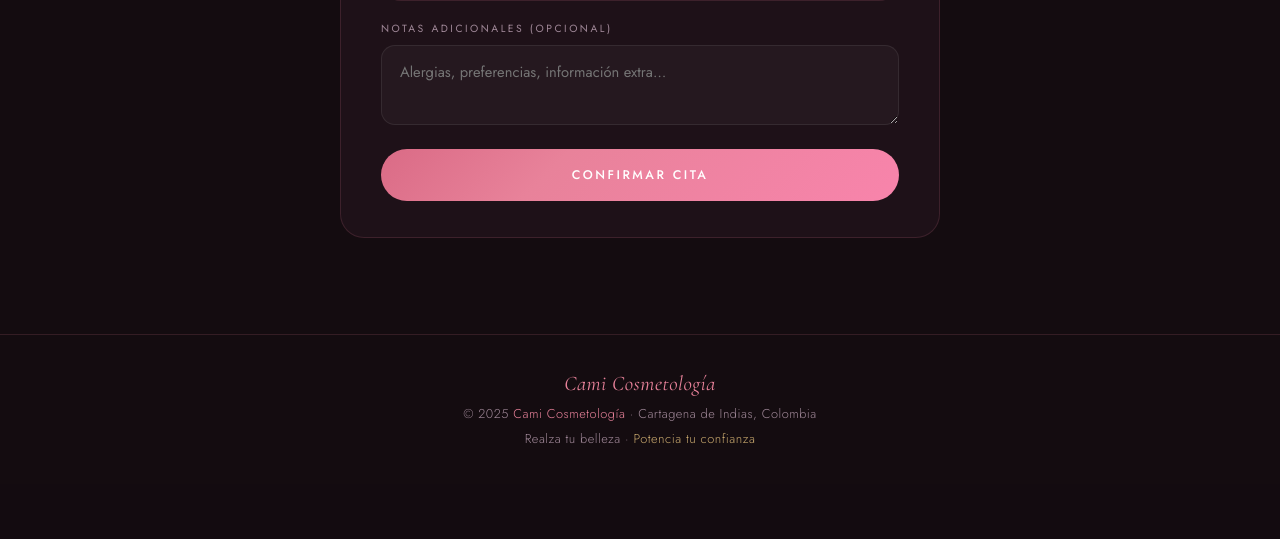
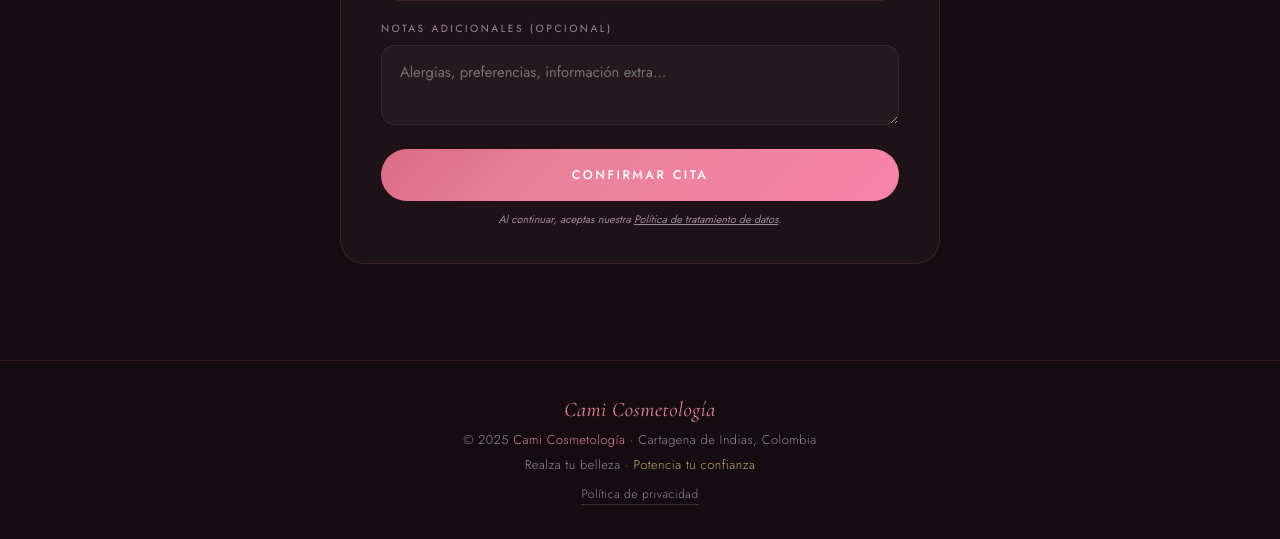
Before and after one commit to jesusdavidborja10-hub/cami-cosmetologia, a Flask app: page /citas in a window 1280 px wide. Shown: the part 1177-1716 px from the top of the page. Before the commit the page ends 1621 px from the top, so only its background shows below. Run offline with Flask 3, Linux system fonts and the light colour scheme; data that the repository does not hold is empty; some libraries are stand-ins or nearby versions.

Commit message:
Agrega página de política de datos y avisos en formularios
Nueva ruta /privacidad con el mismo diseño oscuro del sitio, link en
el footer, y aviso con enlace debajo de los botones de citas,
registro y reclamos.

Co-Authored-By: Claude Sonnet 5 <noreply@anthropic.com>

```diff
--- a/app.py
+++ b/app.py
@@ -130,6 +130,10 @@ def citas_page():
 @app.route('/crepelo')
 def crepelo_page():
     return render_template('index.html', seccion='crepelo', usuario=session.get('usuario'))
+
+@app.route('/privacidad')
+def privacidad_page():
+    return render_template('index.html', seccion='privacidad', usuario=session.get('usuario'))
 
 @app.route('/contacto')
 def contacto_page():
@@ -714,6 +718,7 @@ def sitemap():
   <url><loc>https://www.camicosmetologia.com/citas</loc><priority>0.9</priority></url>
   <url><loc>https://www.camicosmetologia.com/crepelo</loc><priority>0.7</priority></url>
   <url><loc>https://www.camicosmetologia.com/tarjeta</loc><priority>0.6</priority></url>
+  <url><loc>https://www.camicosmetologia.com/privacidad</loc><priority>0.3</priority></url>
 </urlset>'''
     return app.response_class(xml, mimetype='application/xml')
 
--- a/templates/index.html
+++ b/templates/index.html
@@ -2027,6 +2027,7 @@ button[onclick*="toggleCarritoPanel"]:active {
             <button class="btn-form-primary" onclick="crearCita()">
               Confirmar Cita
             </button>
+            <p class="precio-nota" style="text-align:center;">Al continuar, aceptas nuestra <a href="/privacidad" style="color:var(--text-muted);text-decoration:underline;">Política de tratamiento de datos</a>.</p>
           </div>
 
         </div>
@@ -2488,6 +2489,7 @@ button[onclick*="toggleCarritoPanel"]:active {
       </div>
     </div>
     <button class="btn-form-primary" onclick="doRegistro()">Crear cuenta</button>
+    <p style="font-size:.68rem;color:var(--text-muted);text-align:center;margin-top:10px;">Al continuar, aceptas nuestra <a href="/privacidad" style="color:var(--text-muted);text-decoration:underline;">Política de tratamiento de datos</a>.</p>
     <div class="auth-divider"><span>o</span></div>
     <a href="/auth/google" class="btn-google">
       <svg width="18" height="18" viewBox="0 0 18 18" xmlns="http://www.w3.org/2000/svg">
@@ -3246,11 +3248,88 @@ async function agregarServicioAdmin() {
 </section>
 {% endif %}
 
+<!-- ══ PRIVACIDAD ═══════════════════════════════════════════════════════════ -->
+{% if seccion == 'privacidad' %}
+<section style="padding:60px 0;position:relative;z-index:1;">
+  <div class="container" style="max-width:720px;">
+
+    <div class="section-header">
+      <p class="section-tag">Tu confianza importa</p>
+      <h2 class="section-title">Política de <span>datos personales</span></h2>
+      <p class="section-desc">Así cuidamos tu información en Cami Cosmetología</p>
+    </div>
+
+    <div class="card" style="display:flex;flex-direction:column;gap:26px;animation:fadeUp .6s ease both;">
+
+      <p class="sobre-mi-desc">
+        En Cami Cosmetología nos tomamos en serio el cuidado de tu información. Aquí te contamos,
+        de forma simple, qué datos recogemos y para qué los usamos.
+      </p>
+
+      <div>
+        <h3 style="font-family:var(--font-display);font-size:1.25rem;font-weight:500;color:#fff;margin-bottom:8px;">¿Qué datos recogemos?</h3>
+        <p class="sobre-mi-desc">
+          Cuando agendas una cita, te registras, dejas una reseña o nos escribes un reclamo, podemos
+          pedirte tu nombre, teléfono, correo electrónico y, si compras alguno de nuestros productos,
+          tu dirección de entrega.
+        </p>
+      </div>
+
+      <div>
+        <h3 style="font-family:var(--font-display);font-size:1.25rem;font-weight:500;color:#fff;margin-bottom:8px;">¿Para qué los usamos?</h3>
+        <ul class="sobre-mi-desc" style="padding-left:20px;display:flex;flex-direction:column;gap:6px;">
+          <li>Agendar y confirmar tus citas</li>
+          <li>Contactarte por WhatsApp o correo sobre tu cita o pedido</li>
+          <li>Mejorar nuestro servicio con base en tus reseñas</li>
+          <li>Responder tus reclamos o preguntas</li>
+        </ul>
+      </div>
+
+      <div>
+        <h3 style="font-family:var(--font-display);font-size:1.25rem;font-weight:500;color:#fff;margin-bottom:8px;">¿Dónde se guarda tu información?</h3>
+        <p class="sobre-mi-desc">
+          Tus datos se guardan de forma segura en nuestra base de datos, con copias de respaldo
+          periódicas, y nunca se venden ni se comparten con terceros para fines publicitarios.
+        </p>
+      </div>
+
+      <div>
+        <h3 style="font-family:var(--font-display);font-size:1.25rem;font-weight:500;color:#fff;margin-bottom:8px;">¿Cuáles son tus derechos?</h3>
+        <p class="sobre-mi-desc">
+          En cualquier momento puedes pedirnos que te mostremos, corrijamos o eliminemos tu
+          información. Solo escríbenos por WhatsApp al
+          <a href="https://wa.me/573105165342" target="_blank" style="color:var(--rose);text-decoration:underline;">+57 310 5165342</a>
+          o al correo de contacto, y lo resolvemos.
+        </p>
+      </div>
+
+      <div>
+        <h3 style="font-family:var(--font-display);font-size:1.25rem;font-weight:500;color:#fff;margin-bottom:8px;">Cambios a esta política</h3>
+        <p class="sobre-mi-desc">
+          Si algún día actualizamos esta política, lo vas a ver reflejado en esta misma página.
+        </p>
+      </div>
+
+      <p style="font-size:.68rem;color:var(--text-muted);font-style:italic;text-align:right;margin-top:4px;">
+        Última actualización: 29 de agosto de 2026
+      </p>
+
+    </div>
+
+    <div style="text-align:center;margin-top:32px;">
+      <a href="/" style="font-size:.72rem;color:var(--text-muted);text-decoration:none;letter-spacing:1px;">← Volver al inicio</a>
+    </div>
+
+  </div>
+</section>
+{% endif %}
+
 <!-- ══ FOOTER ════════════════════════════════════════════════════════════════ -->
 <footer>
   <div class="footer-brand">Cami Cosmetología</div>
   <p>© 2025 <span>Cami Cosmetología</span> · Cartagena de Indias, Colombia</p>
   <p style="margin-top:6px">Realza tu belleza · <span class="footer-gold">Potencia tu confianza</span></p>
+  <p style="margin-top:10px"><a href="/privacidad" style="color:var(--text-muted);font-size:.75rem;text-decoration:none;letter-spacing:.5px;border-bottom:0.5px solid rgba(255,255,255,.15);padding-bottom:1px;">Política de privacidad</a></p>
 </footer>
 
 <!-- Modal cancelar cita -->
--- a/templates/reclamos.html
+++ b/templates/reclamos.html
@@ -227,6 +227,7 @@ textarea { resize: vertical; min-height: 110px; }
           <textarea id="recMensaje" placeholder="Describe tu reclamo con detalle..."></textarea>
         </div>
         <button class="btn-submit" id="btnEnviarReclamo" onclick="enviarReclamo()">Enviar reclamo</button>
+        <p style="font-size:.68rem;color:var(--text-muted);text-align:center;">Al continuar, aceptas nuestra <a href="/privacidad" style="color:var(--text-muted);text-decoration:underline;">Política de tratamiento de datos</a>.</p>
         <p class="msg-error" id="recError"></p>
       </div>
     </div>
```
